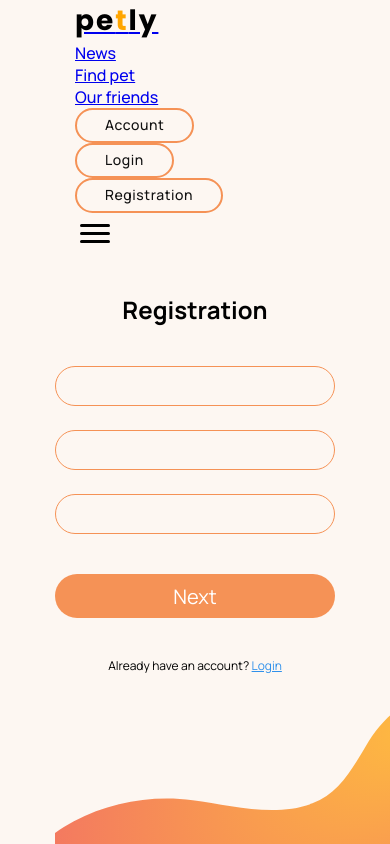
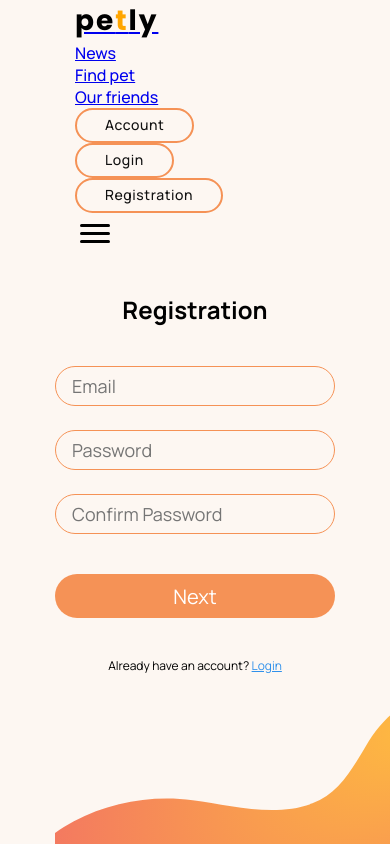
Before and after one commit to Viacheslav-Tykhovlis/petly-site, a React (Create React App) app: page /petly-site/register in a window 390 px wide. Built offline with nearby package versions, Linux system fonts and the light colour scheme.

Commit message:
Update RegisterFormFirst for mobile

```diff
--- a/src/pages/RegisterPage/RegisterForm/RegisterForm.jsx
+++ b/src/pages/RegisterPage/RegisterForm/RegisterForm.jsx
@@ -1,13 +1,25 @@
-import { Form, InputForm, TitleForm, Button, Paragraph, Link } from './RegisterForm.styled';
+import {
+  Form,
+  InputForm,
+  TitleForm,
+  Button,
+  Paragraph,
+  Link,
+} from './RegisterForm.styled';
 
 const RegisterFormFirst = () => {
   return (
     <>
       <Form action="">
         <TitleForm>Registration</TitleForm>
-        <InputForm type="text" />
-        <InputForm type="text" />
-        <InputForm className="lastinput" type="text" />
+        <InputForm name="email" type="email" placeholder="Email" />
+        <InputForm name="password" type="password" placeholder="Password" />
+        <InputForm
+          name="comfirmPassword"
+          type="password"
+          placeholder="Confirm Password"
+          className="lastinput"
+        />
         <Button type="button">Next</Button>
         <Paragraph>
           Already have an account?&nbsp;<Link to="/login">Login</Link>
```
